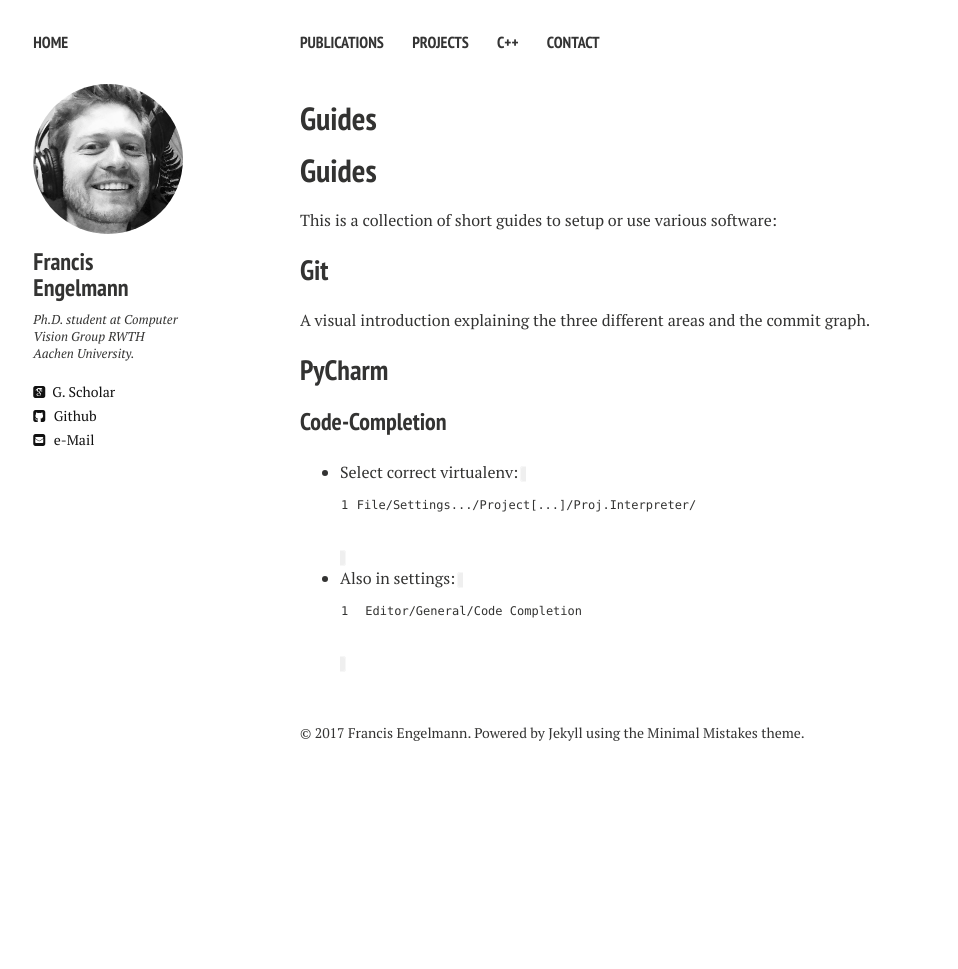
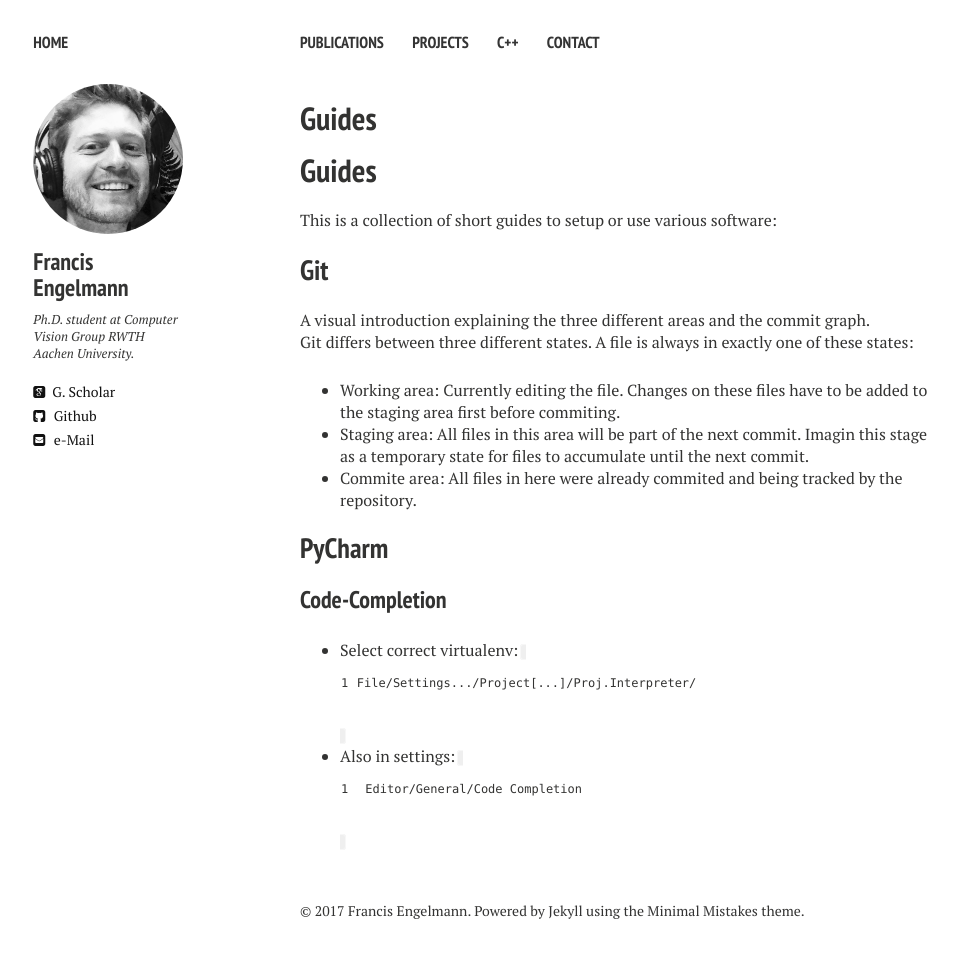
Before and after one commit to francisengelmann/francisengelmann.github.io, a Jekyll site: the page built from guides.md, in a window 1280 px wide. Shown: the whole page, without its empty margins (20-978 px from the left). Built offline with Jekyll 4.4.1, drawn with Linux system fonts in a browser that asks for light colours; nearby versions of some CDN libraries; our own code applies the rules of GitHub Pages for plain Markdown files; before the commit the page ends 900 px from its top, so only the background shows below that.

Commit message:
Update guides.md

````diff
--- a/guides.md
+++ b/guides.md
@@ -2,6 +2,12 @@
 This is a collection of short guides to setup or use various software:
 ## Git
 A visual introduction explaining the three different areas and the commit graph.
+
+Git differs between three different states. A file is always in exactly one of these states:
+- Working area: Currently editing the file. Changes on these files have to be added to the staging area first before commiting.
+- Staging area: All files in this area will be part of the next commit. Imagin this stage as a temporary state for files to accumulate until the next commit.
+- Commite area: All files in here were already commited and being tracked by the repository.
+
 ## PyCharm
 ### Code-Completion
 * Select correct virtualenv: ```File/Settings.../Project[...]/Proj.Interpreter/```
````
